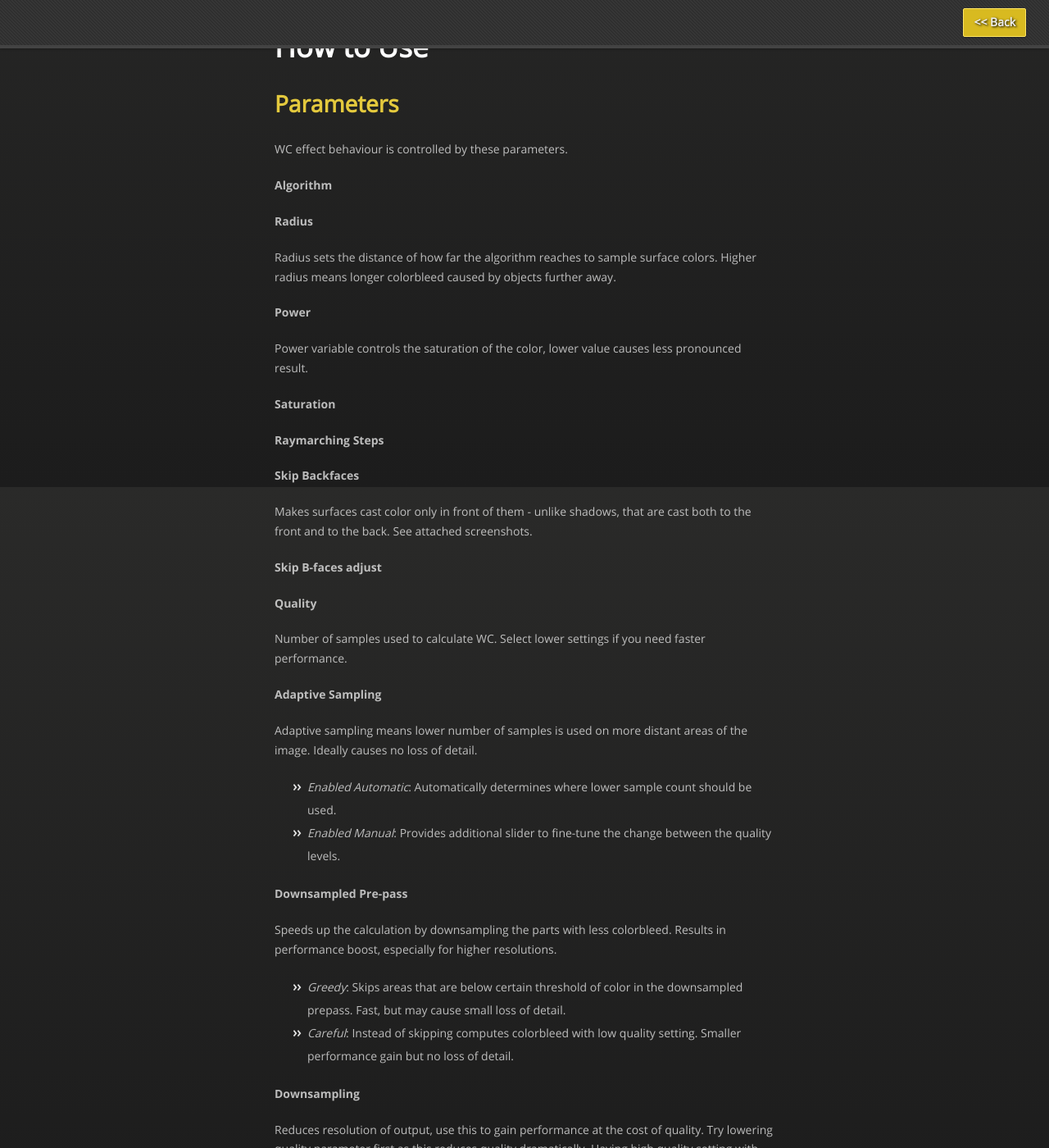
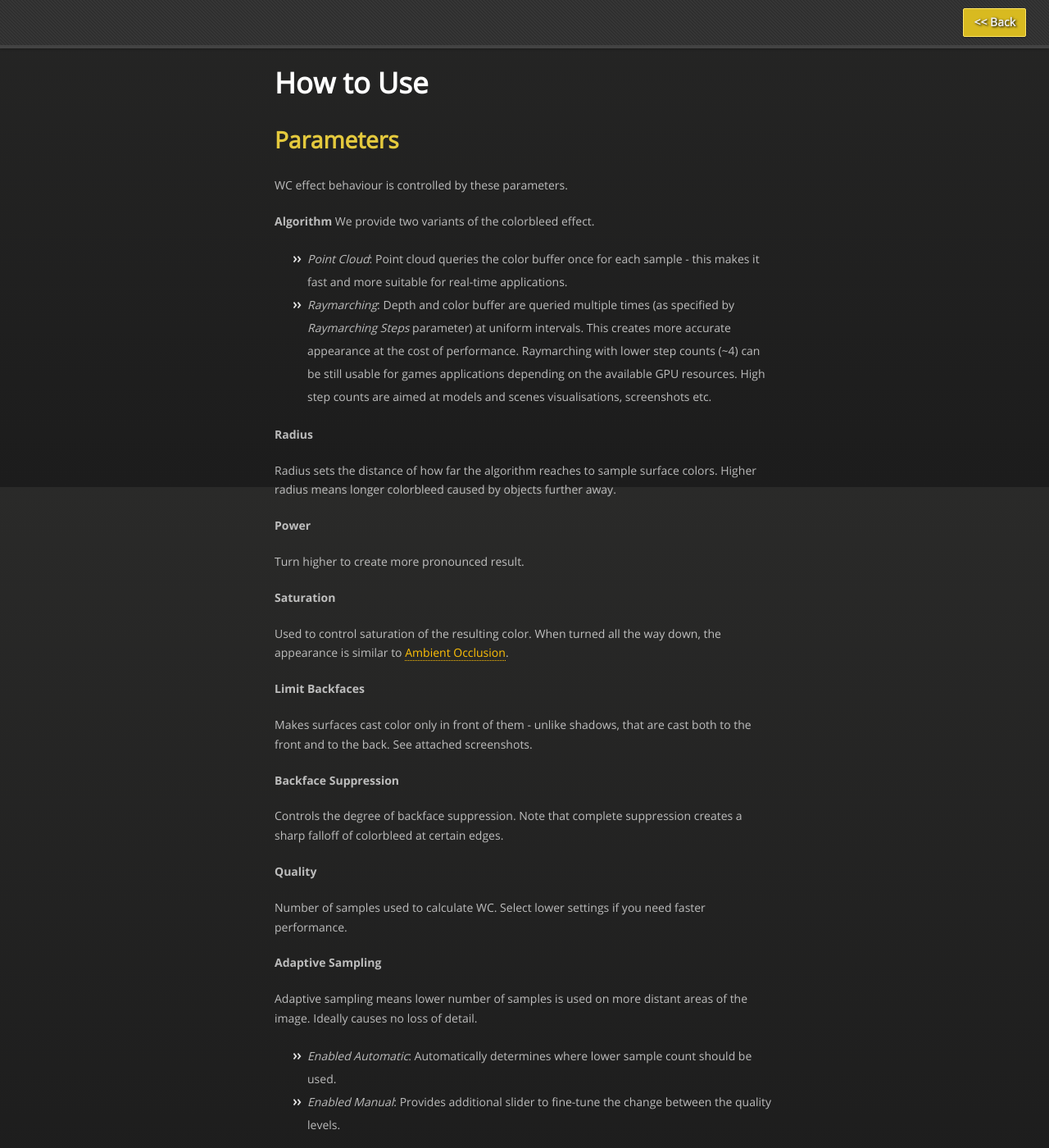
Before and after one commit to projectwilberforce/projectwilberforce.github.io, a Jekyll site: the page built from colorbleed/index.md, in a window 1280 px wide and 1400 px high, scrolled down 4806 px. Shown: the whole window at 82% size. Built offline with Jekyll 4.4.1, drawn with Linux system fonts in a browser that asks for light colours; nearby versions of some CDN libraries; some of the changed text lies outside the part shown.

Commit message:
colorbleed manual

```diff
--- a/colorbleed/index.md
+++ b/colorbleed/index.md
@@ -18,6 +18,8 @@ title: Wilberforce Colorbleed Unity plugin User Guide
 Wilberforce Colorbleed (WC) is our Screen Space Indirect Lighting Plugin for Unity 5 (5.3.0 or higher)
 
 You can buy Wilberforce Colorbleed at [Unity Asset Store](https://www.assetstore.unity3d.com/#!/content/85066).
+
+Please consider [rating the asset](https://www.assetstore.unity3d.com/en/#!/account/downloads/search=Colorbleed) to help others discover it.
 
 - High performance and visual quality
 - Supports Single Pass Stereo Rendering (SPSR) for Virtual Reality systems
@@ -73,6 +75,10 @@ See [forum for discussion]() and contact us at <projectwilberforce@gmail.com> fo
 WC effect behaviour is controlled by these parameters.
 
 **Algorithm**
+We provide two variants of the colorbleed effect.
+
+- *Point Cloud*: Point cloud queries the color buffer once for each sample - this makes it fast and more suitable for real-time applications.
+- *Raymarching*: Depth and color buffer are queried multiple times (as specified by *Raymarching Steps* parameter) at uniform intervals. This creates more accurate appearance at the cost of performance. Raymarching with lower step counts (~4) can be still usable for games applications depending on the available GPU resources. High step counts are aimed at models and scenes visualisations, screenshots etc.
 
 **Radius**
 
@@ -80,17 +86,19 @@ Radius sets the distance of how far the algorithm reaches to sample surface colo
 
 **Power**
 
-Power variable controls the saturation of the color, lower value causes less pronounced result.
+Turn higher to create more pronounced result.
 
 **Saturation**
 
-**Raymarching Steps**
+Used to control saturation of the resulting color. When turned all the way down, the appearance is similar to [Ambient Occlusion](http://u3d.as/xzs).
 
-**Skip Backfaces**
+**Limit Backfaces**
 
 Makes surfaces cast color only in front of them - unlike shadows, that are cast both to the front and to the back. See attached screenshots.
 
-**Skip B-faces adjust**
+**Backface Suppression**
+
+Controls the degree of backface suppression. Note that complete suppression creates a sharp falloff of colorbleed at certain edges.
 
 **Quality**
 
@@ -117,7 +125,7 @@ Alternatively, use this option if you have some sort of supersampling enabled -
 
 **Luminance Sensitivity**
 
-Reduces colorbleed effect on bright surfaces - either light sources or strongly lit areas. We recommend enabling this in combination with downsampling to reduce the most visible artifact caused by reducing of the occlusion texture. Also use this to prevent colorbleed on lamps, windows, screens etc.
+Reduces colorbleed effect on bright surfaces - either light sources or strongly lit areas. We recommend enabling this in combination with downsampling to reduce the most visible artifact caused by reducing of the colorbleed texture. Also use this to prevent colorbleed on lamps, windows, screens etc.
 
 - *Enable*: Toggles the effect on/off.
 - *Mode*: What represents the brightness - either luminance or value component of HSV color model.
```
Also changed, not shown: other parts of colorbleed/index.md (+1 -1 lines).
